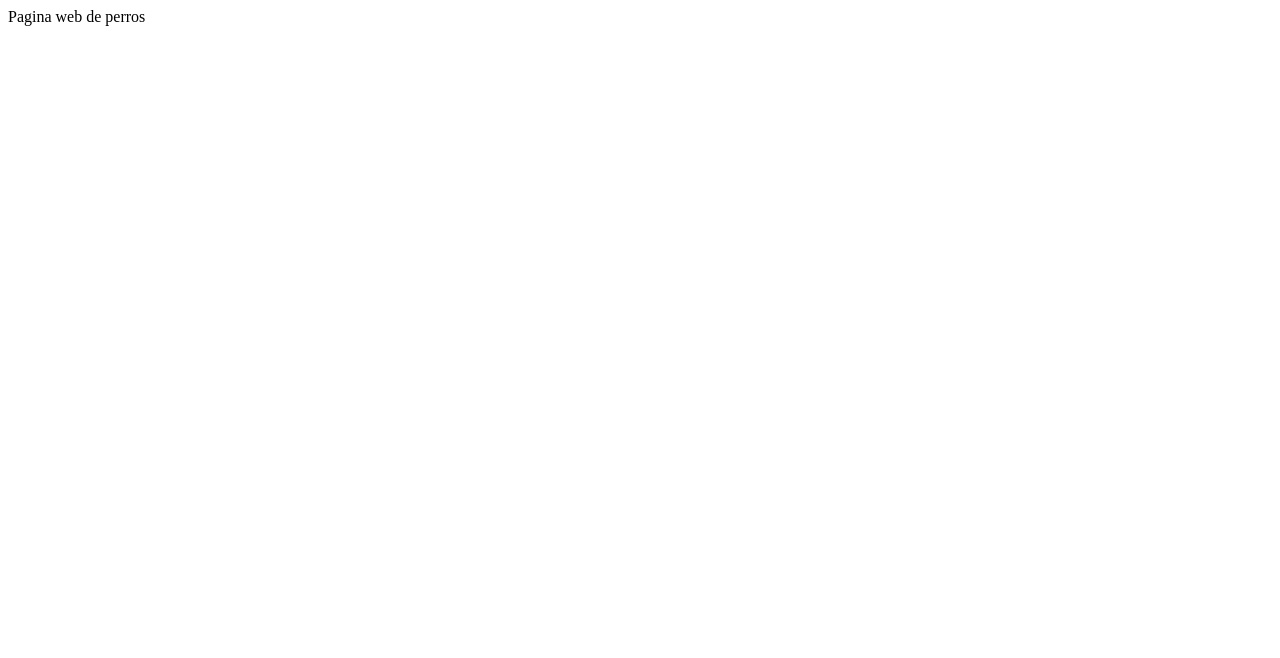
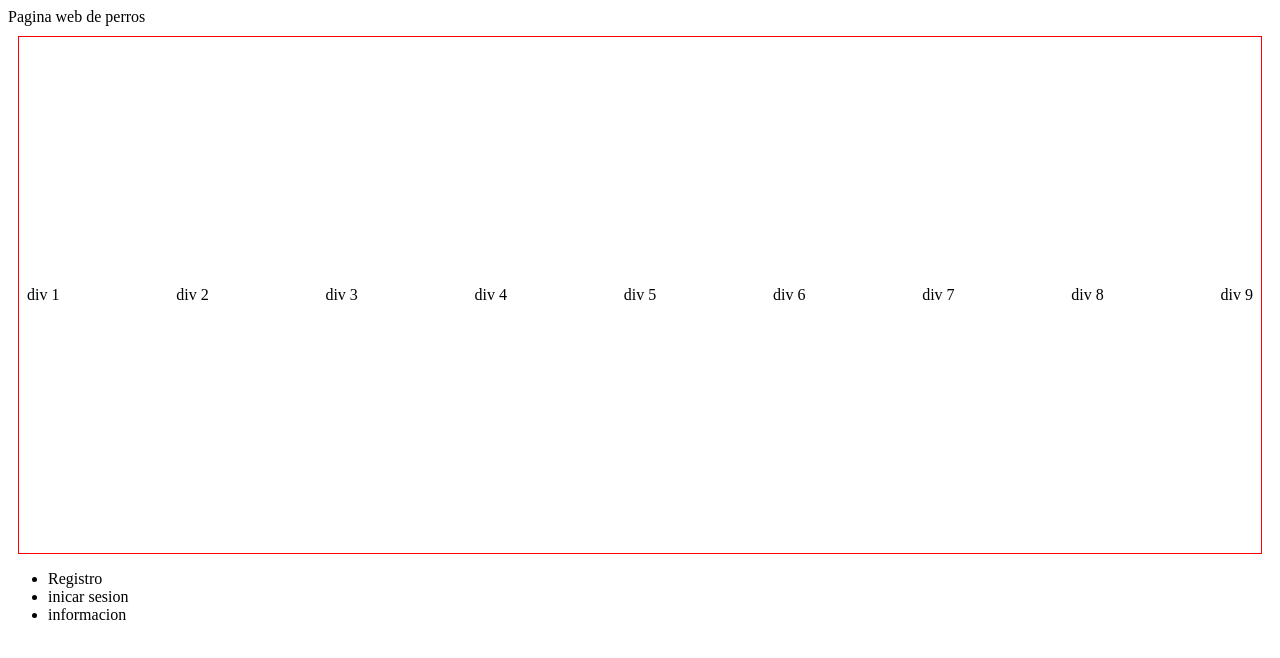
Before and after one commit to juan-camil/Creacion-de-proyecto-de-ventas, a plain HTML site: page index.html in a window 1280 px wide. Drawn offline with Linux system fonts and the light colour scheme.

Commit message:
inicializacion del proyectos de ventas

```diff
--- /dev/null
+++ b/estilos/Styles.css
@@ -0,0 +1,15 @@
+.contenedorDivs{
+    display: flex;
+    border: 1px solid red;
+    margin: 10px;
+    padding: 8px;
+
+    height: 500px;
+
+
+    justify-content: space-between;
+
+    align-items: center;
+
+
+}
--- a/index.html
+++ b/index.html
@@ -5,9 +5,27 @@
     <meta http-equiv="X-UA-Compatible" content="IE=edge">
     <meta name="viewport" content="width=device-width, initial-scale=1.0">
     <title>Document</title>
+    <link href="./estilos/Styles.css" rel="stylesheet"/>
 </head>
 <body>
     <div> Pagina web de perros </div>
+<div class= "contenedorDivs">
+    <div> div 1</div>
+    <div> div 2</div>
+    <div> div 3</div>
+    <div> div 4</div>
+    <div> div 5</div>
+    <div> div 6</div>
+    <div> div 7</div>
+    <div> div 8</div>
+    <div> div 9</div>
 
-</body>
-</html>
+</div>
+<ul>
+    <li> Registro </li>
+    <li> inicar sesion</li>
+    <li> informacion</li>
+</ul>
+
+    </body>
+    </html>
```
